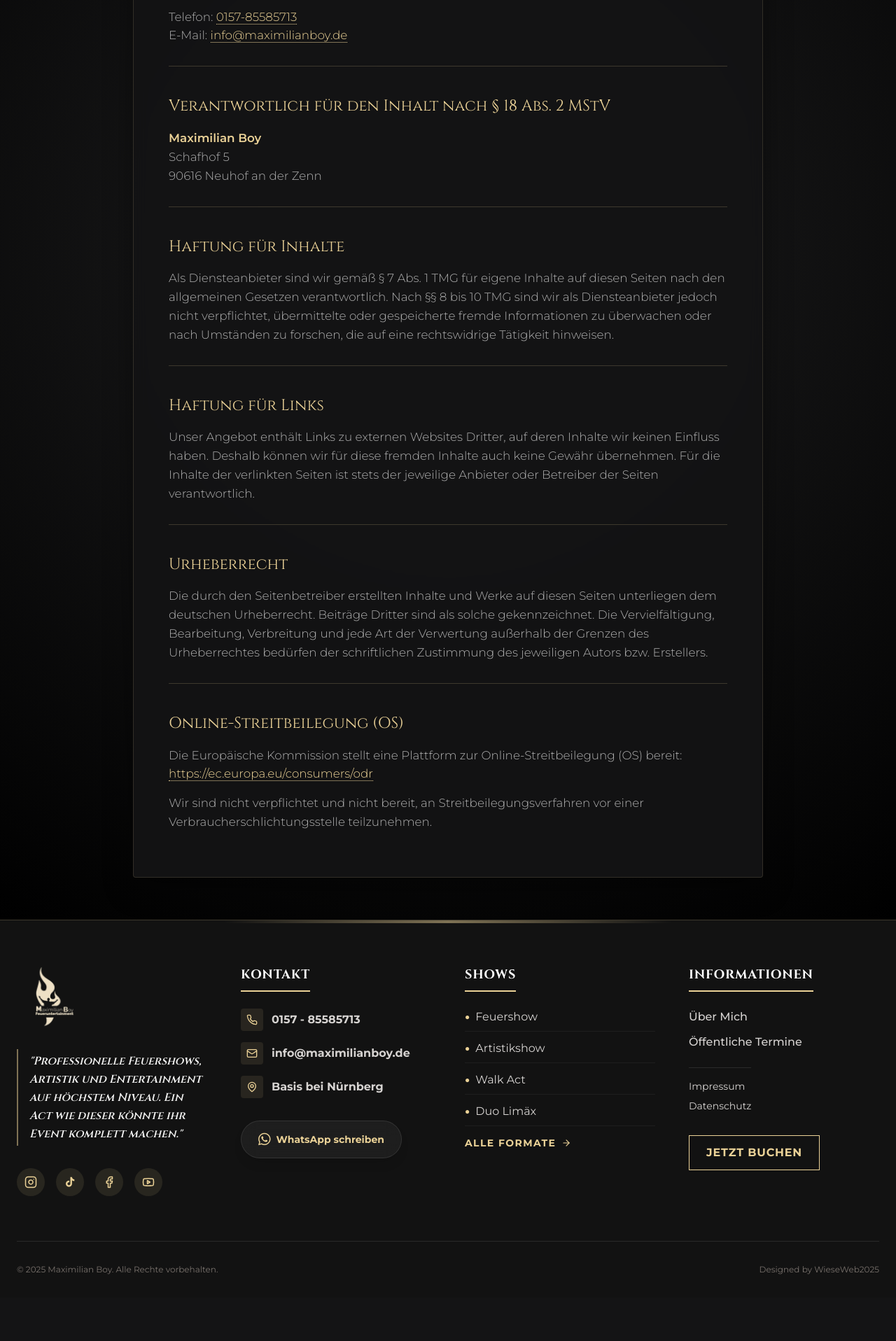
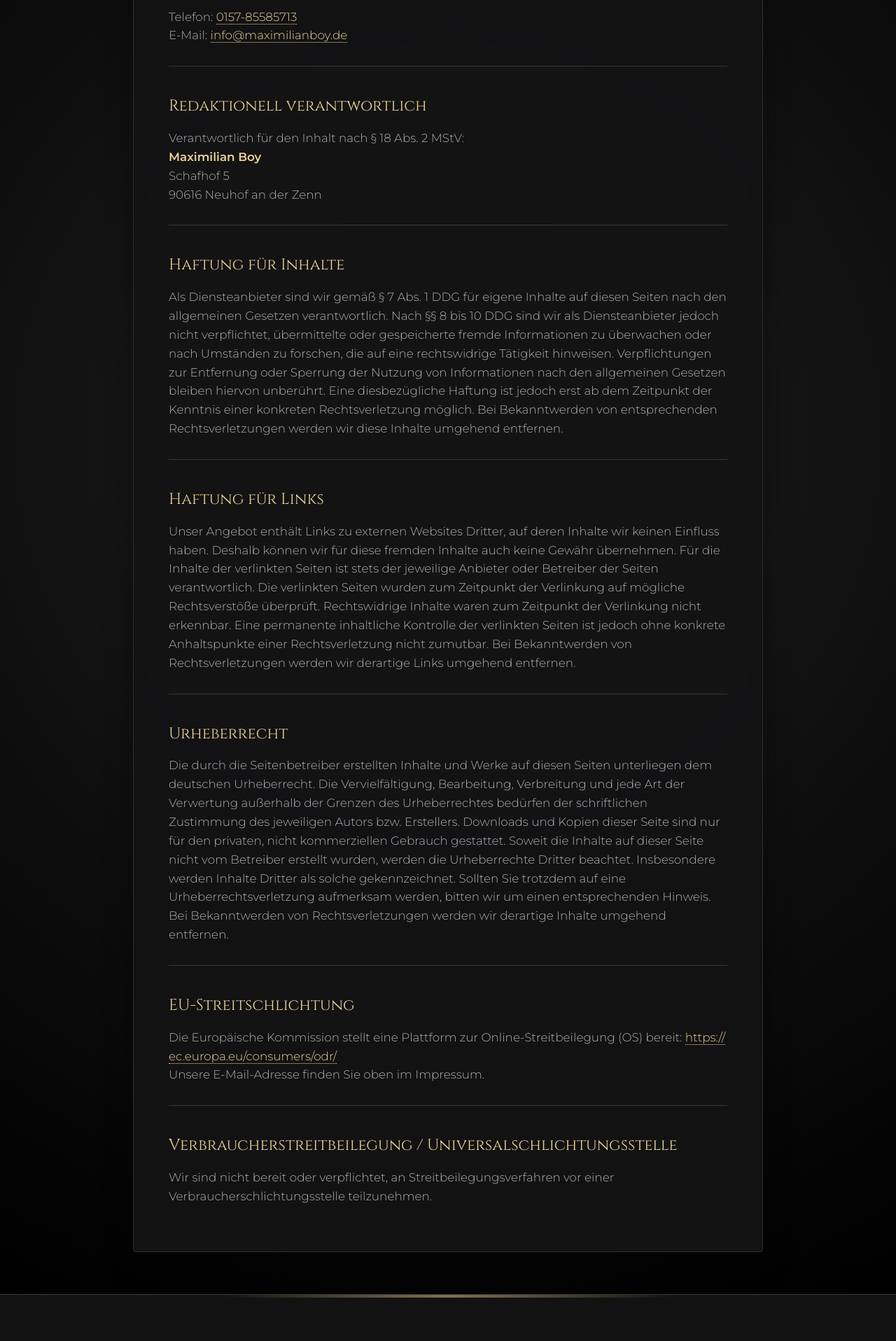
Before and after one commit to blacki2016/duo-website, a React (Vite) app: page /#/impressum in a window 1280 px wide. Shown: the part 700-2616 px from the top of the page at 70% size. Before the commit the page ends 2554 px from the top, so only its background shows below. Built offline with nearby package versions, Linux system fonts and the light colour scheme.

Commit message:
ziel mail änderung und impressum

```diff
--- a/api/send-booking.ts
+++ b/api/send-booking.ts
@@ -33,7 +33,7 @@
         try {
             response = await resend.emails.send({
                 from: 'noreply@resend.dev',
-                to: 'leonard@wieseckel.com',
+                to: 'info@limaex.de',
                 replyTo: email,
                 subject: `Buchungsanfrage: ${eventType} am ${date} - ${name}`,
                 text: emailBody,
--- a/api/send-contact.ts
+++ b/api/send-contact.ts
@@ -27,7 +27,7 @@
         try {
             response = await resend.emails.send({
                 from: 'noreply@resend.dev',
-                to: 'leonard@wieseckel.com',
+                to: 'info@limaex.de',
                 replyTo: email,
                 subject: `Neue Nachricht von ${name} (Website Kontakt)`,
                 text: emailBody,
--- a/pages/Imprint.tsx
+++ b/pages/Imprint.tsx
@@ -130,7 +130,7 @@
                 <div className="legal-container">
                     <h1>Impressum</h1>
 
-                    <h2>Angaben gemäß § 5 TMG</h2>
+                    <h2>Angaben gemäß § 5 DDG</h2>
                     <p>
                         <strong>Maximilian Boy</strong><br />
                         Schafhof 5<br />
@@ -150,10 +150,9 @@
 
                     <hr />
 
-
-
-                    <h2>Verantwortlich für den Inhalt nach § 18 Abs. 2 MStV</h2>
+                    <h2>Redaktionell verantwortlich</h2>
                     <p>
+                        Verantwortlich für den Inhalt nach § 18 Abs. 2 MStV:<br />
                         <strong>Maximilian Boy</strong><br />
                         Schafhof 5<br />
                         90616 Neuhof an der Zenn
@@ -162,24 +161,28 @@
                     <hr />
 
                     <h2>Haftung für Inhalte</h2>
-                    <p>Als Diensteanbieter sind wir gemäß § 7 Abs. 1 TMG für eigene Inhalte auf diesen Seiten nach den allgemeinen Gesetzen verantwortlich. Nach §§ 8 bis 10 TMG sind wir als Diensteanbieter jedoch nicht verpflichtet, übermittelte oder gespeicherte fremde Informationen zu überwachen oder nach Umständen zu forschen, die auf eine rechtswidrige Tätigkeit hinweisen.</p>
+                    <p>Als Diensteanbieter sind wir gemäß § 7 Abs. 1 DDG für eigene Inhalte auf diesen Seiten nach den allgemeinen Gesetzen verantwortlich. Nach §§ 8 bis 10 DDG sind wir als Diensteanbieter jedoch nicht verpflichtet, übermittelte oder gespeicherte fremde Informationen zu überwachen oder nach Umständen zu forschen, die auf eine rechtswidrige Tätigkeit hinweisen. Verpflichtungen zur Entfernung oder Sperrung der Nutzung von Informationen nach den allgemeinen Gesetzen bleiben hiervon unberührt. Eine diesbezügliche Haftung ist jedoch erst ab dem Zeitpunkt der Kenntnis einer konkreten Rechtsverletzung möglich. Bei Bekanntwerden von entsprechenden Rechtsverletzungen werden wir diese Inhalte umgehend entfernen.</p>
 
                     <hr />
 
                     <h2>Haftung für Links</h2>
-                    <p>Unser Angebot enthält Links zu externen Websites Dritter, auf deren Inhalte wir keinen Einfluss haben. Deshalb können wir für diese fremden Inhalte auch keine Gewähr übernehmen. Für die Inhalte der verlinkten Seiten ist stets der jeweilige Anbieter oder Betreiber der Seiten verantwortlich.</p>
+                    <p>Unser Angebot enthält Links zu externen Websites Dritter, auf deren Inhalte wir keinen Einfluss haben. Deshalb können wir für diese fremden Inhalte auch keine Gewähr übernehmen. Für die Inhalte der verlinkten Seiten ist stets der jeweilige Anbieter oder Betreiber der Seiten verantwortlich. Die verlinkten Seiten wurden zum Zeitpunkt der Verlinkung auf mögliche Rechtsverstöße überprüft. Rechtswidrige Inhalte waren zum Zeitpunkt der Verlinkung nicht erkennbar. Eine permanente inhaltliche Kontrolle der verlinkten Seiten ist jedoch ohne konkrete Anhaltspunkte einer Rechtsverletzung nicht zumutbar. Bei Bekanntwerden von Rechtsverletzungen werden wir derartige Links umgehend entfernen.</p>
 
                     <hr />
 
                     <h2>Urheberrecht</h2>
-                    <p>Die durch den Seitenbetreiber erstellten Inhalte und Werke auf diesen Seiten unterliegen dem deutschen Urheberrecht. Beiträge Dritter sind als solche gekennzeichnet. Die Vervielfältigung, Bearbeitung, Verbreitung und jede Art der Verwertung außerhalb der Grenzen des Urheberrechtes bedürfen der schriftlichen Zustimmung des jeweiligen Autors bzw. Erstellers.</p>
+                    <p>Die durch die Seitenbetreiber erstellten Inhalte und Werke auf diesen Seiten unterliegen dem deutschen Urheberrecht. Die Vervielfältigung, Bearbeitung, Verbreitung und jede Art der Verwertung außerhalb der Grenzen des Urheberrechtes bedürfen der schriftlichen Zustimmung des jeweiligen Autors bzw. Erstellers. Downloads und Kopien dieser Seite sind nur für den privaten, nicht kommerziellen Gebrauch gestattet. Soweit die Inhalte auf dieser Seite nicht vom Betreiber erstellt wurden, werden die Urheberrechte Dritter beachtet. Insbesondere werden Inhalte Dritter als solche gekennzeichnet. Sollten Sie trotzdem auf eine Urheberrechtsverletzung aufmerksam werden, bitten wir um einen entsprechenden Hinweis. Bei Bekanntwerden von Rechtsverletzungen werden wir derartige Inhalte umgehend entfernen.</p>
 
                     <hr />
 
-                    <h2>Online-Streitbeilegung (OS)</h2>
-                    <p>Die Europäische Kommission stellt eine Plattform zur Online-Streitbeilegung (OS) bereit:<br />
-                        <a href="https://ec.europa.eu/consumers/odr" target="_blank" rel="noopener noreferrer">https://ec.europa.eu/consumers/odr</a></p>
-                    <p>Wir sind nicht verpflichtet und nicht bereit, an Streitbeilegungsverfahren vor einer Verbraucherschlichtungsstelle teilzunehmen.</p>
+                    <h2>EU-Streitschlichtung</h2>
+                    <p>Die Europäische Kommission stellt eine Plattform zur Online-Streitbeilegung (OS) bereit: <a href="https://ec.europa.eu/consumers/odr/" target="_blank" rel="noopener noreferrer">https://ec.europa.eu/consumers/odr/</a><br />
+                        Unsere E-Mail-Adresse finden Sie oben im Impressum.</p>
+
+                    <hr />
+
+                    <h2>Verbraucherstreitbeilegung / Universalschlichtungsstelle</h2>
+                    <p>Wir sind nicht bereit oder verpflichtet, an Streitbeilegungsverfahren vor einer Verbraucherschlichtungsstelle teilzunehmen.</p>
                 </div>
             </div>
             <ScrollToTop />
```
